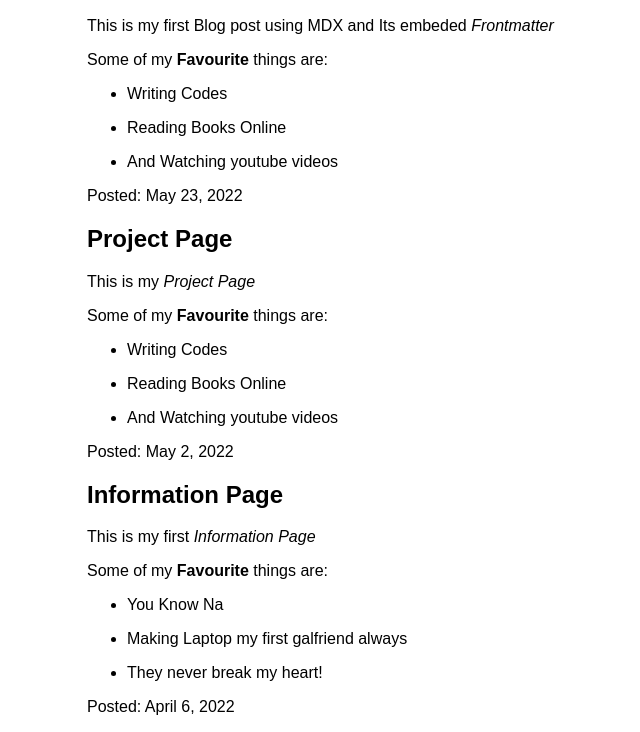
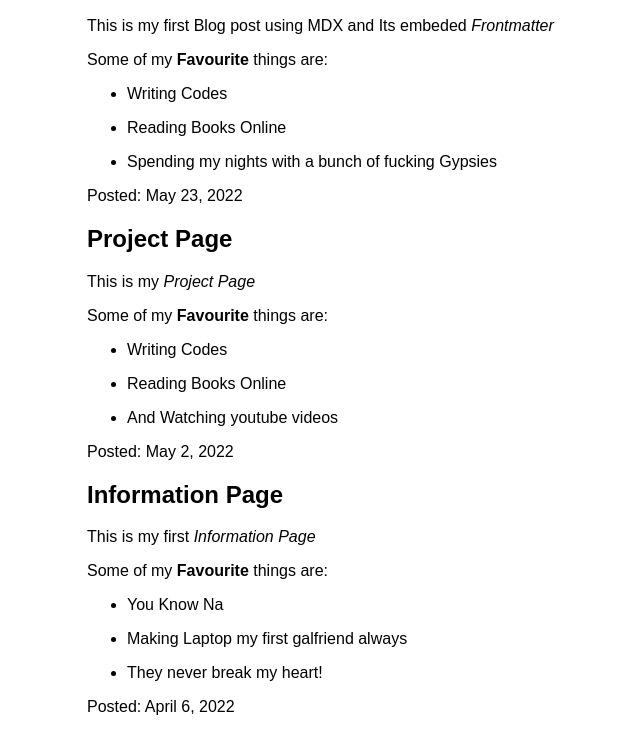
Before and after one commit to davido242/gatsby-graphql-practical, a Gatsby site: page /blog in a window 1280 px wide. Shown: the part 181-913 px from the top of the page, without its empty margins (303-943 px from the left). Built offline with nearby package versions, Linux system fonts and the light colour scheme; Gatsby itself is replaced by a stand-in of ours.

Commit message:
Added some bunch of fkg Gypsies line to an MDX file

```diff
--- a/blog/contract.mdx
+++ b/blog/contract.mdx
@@ -11,4 +11,4 @@ Some of my **Favourite** things are:
 
 * Reading Books Online
 
-* And Watching youtube videos
+* Spending my nights with a bunch of fucking Gypsies
```
